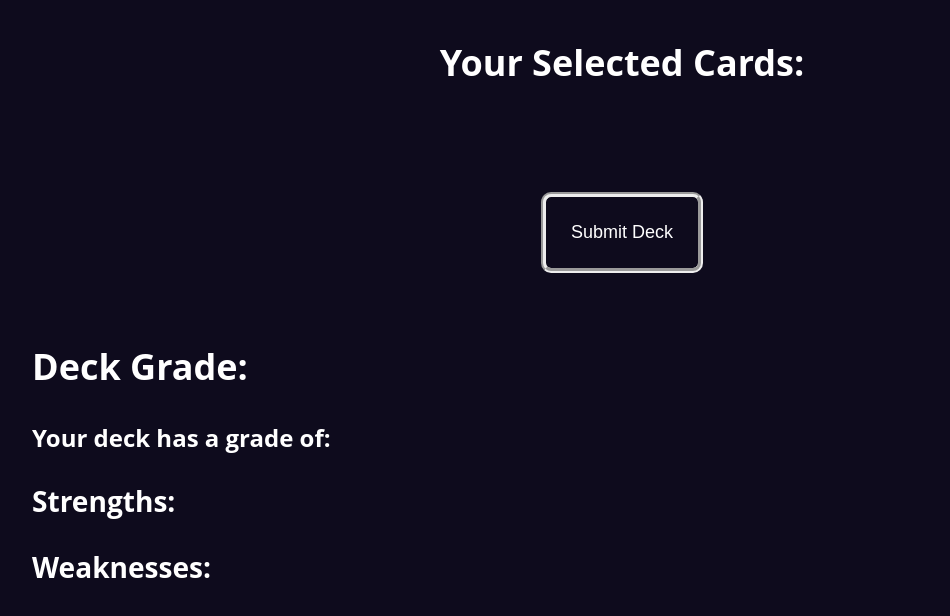
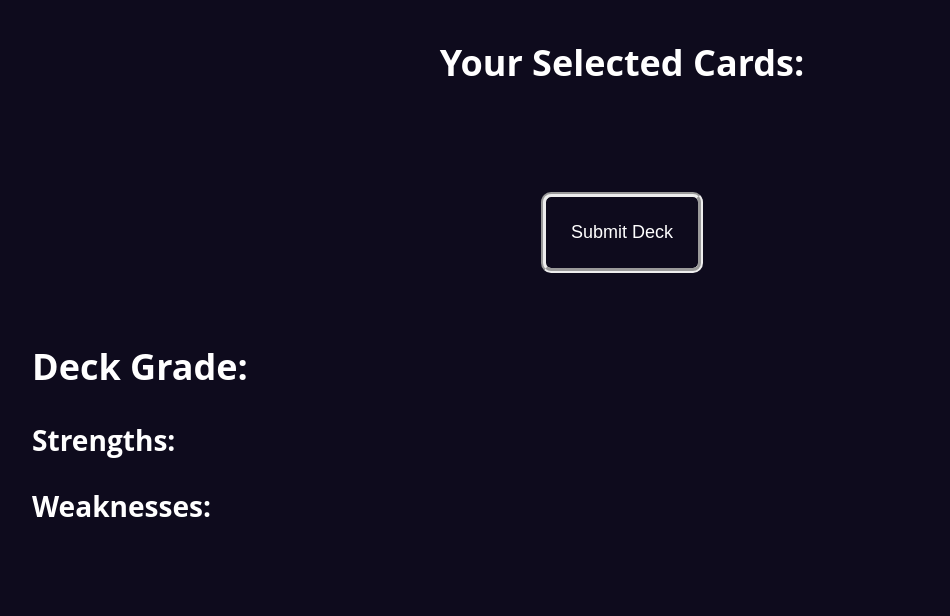
Before and after one commit to aatabong/IlluviGrader, a website: page grading.html in a window 1280 px wide. Shown: the part 1326-1942 px from the top of the page, without its empty margins (18-968 px from the left). Drawn offline with Linux system fonts and the light colour scheme.

Commit message:
Update grading.html

```diff
--- a/grading.html
+++ b/grading.html
@@ -57,7 +57,7 @@
                 <div class= "selected-filters" id="filter-section">
                   <div class="filter-image"></div>
                   <div class='filter-btns'>
-                    <button id="filter-button">Filter</button>
+                    <button id="filter-button" >Filter</button>
                     <button id="clear-button">Clear Filters</button>
                   </div>
                 </div>
@@ -211,9 +211,8 @@
           </section>
           <section class="deck-grading">
             <section class="deck-grading">
-                <h2>Deck Grade:</h2>
-                <p>Your deck has a grade of: <span id="deck-grade"></span></p>
-                <h3>Strengths:</h3>
+              <h2>Deck Grade:</h2>
+              <h3>Strengths:</h3>
                 <ul id="deck-strengths">
                   <!-- Add the strengths of the deck here -->
                 </ul>
```
